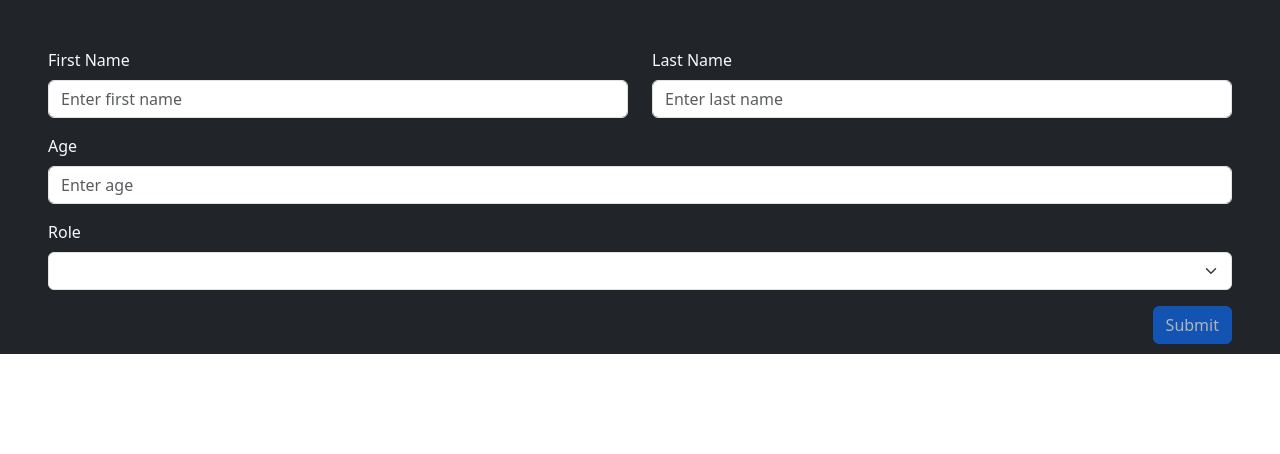
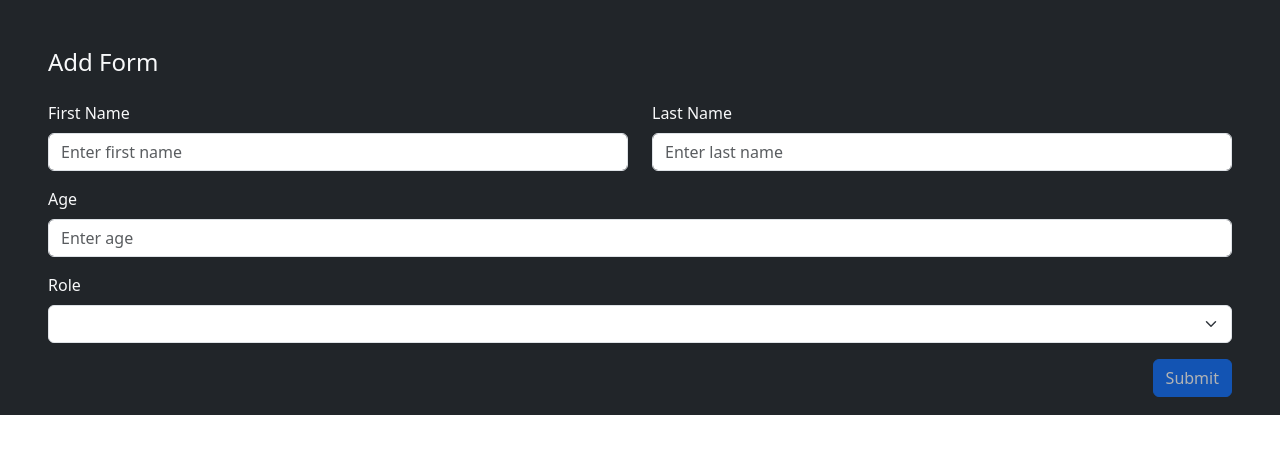
Before and after one commit to mikorecare/mean-stack-coursera-project-front-end, an Angular app in the folder employee-management/: page / in a window 1280 px wide. Shown: the top 454 px of the page. Built offline with nearby package versions, Linux system fonts and the light colour scheme.

Commit message:
FEAT: Added form title

```diff
--- a/employee-management/src/app/components/add-employee/add-employee.component.html
+++ b/employee-management/src/app/components/add-employee/add-employee.component.html
@@ -1,5 +1,8 @@
 <div class="bg-dark p-5">
     <form #form="ngForm" (ngSubmit)="onSubmit(form)" novalidate>
+      <div class="mb-3 row">
+            <h4 class="float-center text-light">Add Form</h4>
+      </div>
       <div class="mb-3 row">
         <div class="col">
           <label for="firstName" class="form-label text-light">First Name</label>
@@ -59,7 +62,7 @@
           <option value="Senior-Developer">Senior Developer</option>
         </select>
       </div>
-      <div class="mb-3">
+      <div class="mb-4">
         <button type="submit" class="btn btn-primary float-end" [disabled]="!form.valid">Submit</button>
       </div>
     </form>
```
